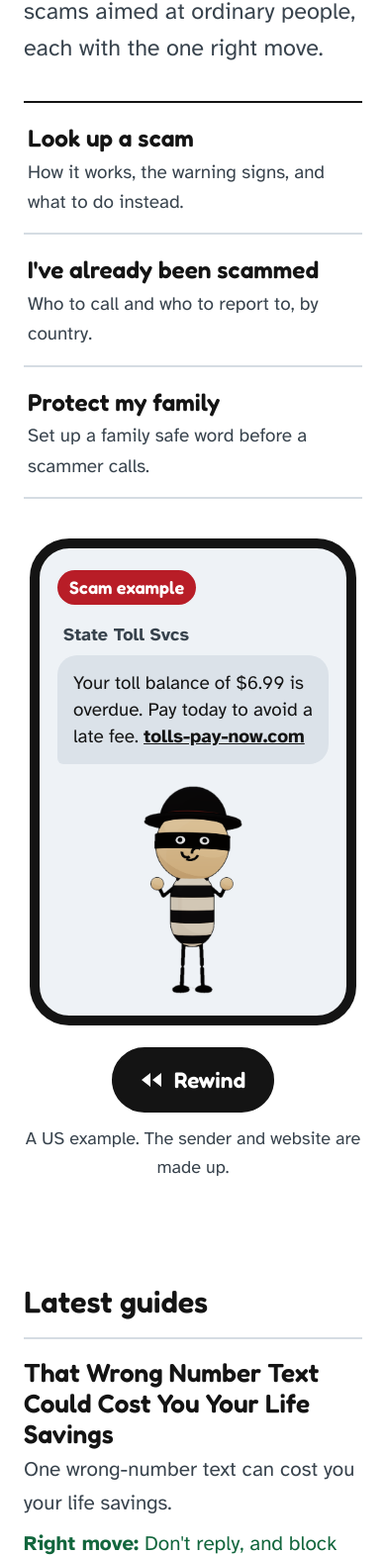
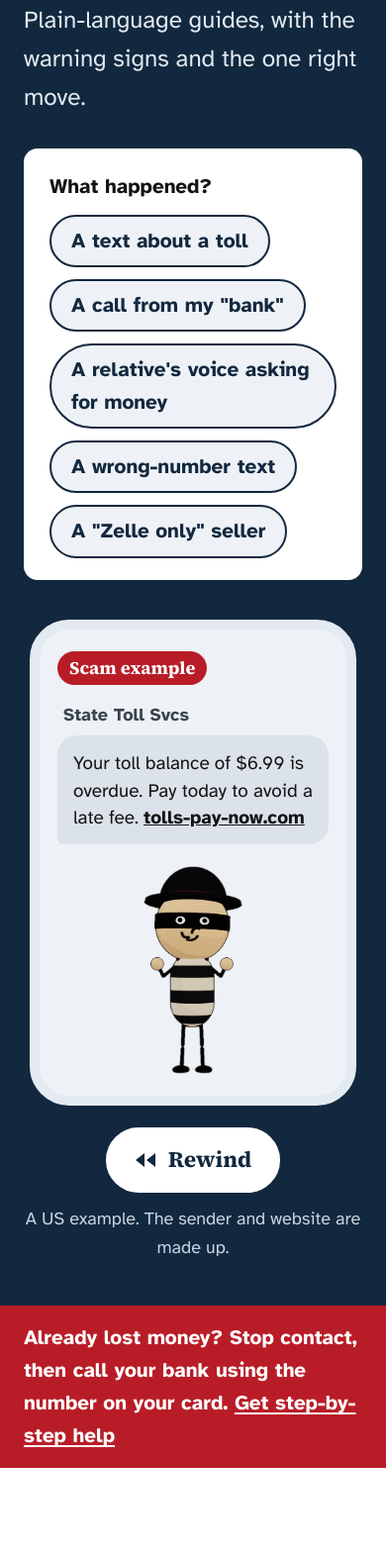
Before and after one commit to rrebenque/scam-proof-site, an Astro site: page / in a window 390 px wide. Shown: the part 429-2000 px from the top of the page at 99% size. Built offline with nearby package versions, Linux system fonts and the light colour scheme; Astro itself is replaced by a stand-in of ours.

Commit message:
Adopt Look B: navy hero, What happened? chips, serif headings, navy footer
Co-Authored-By: Claude Sonnet 5.5 <noreply@anthropic.com>
Claude-Session: https://claude.ai/code/session_01WEXAHQ9Ha2bHExWtmCG14N

```diff
--- a/package.json
+++ b/package.json
@@ -11,6 +11,7 @@
   "dependencies": {
     "@fontsource/atkinson-hyperlegible": "^5.3.0",
     "@fontsource/fredoka": "^5.3.0",
+    "@fontsource/source-serif-4": "^5.3.1",
     "astro": "^7.4.13"
   }
 }
--- a/src/layouts/Base.astro
+++ b/src/layouts/Base.astro
@@ -3,8 +3,8 @@ const social = [
   { label: 'YouTube', url: 'https://www.youtube.com/@scamproofmoney' },
   { label: 'Facebook', url: 'https://www.facebook.com/scamproofmoney' },
 ];
-import '@fontsource/fredoka/400.css';
-import '@fontsource/fredoka/600.css';
+import '@fontsource/source-serif-4/600.css';
+import '@fontsource/source-serif-4/700.css';
 import '@fontsource/atkinson-hyperlegible/400.css';
 import '@fontsource/atkinson-hyperlegible/700.css';
 import '../styles/global.css';
@@ -66,7 +66,7 @@ const here = (p: string) => (path === p || path.startsWith(p) ? 'page' : undefin
     </main>
     <footer class="site-footer">
       <div class="wrap">
-        <p class="follow"><strong>Watch and follow:</strong>
+        <p class="follow"><strong>Watch and follow:</strong>{' '}
           {social.map((x, i) => <>{i > 0 && ' · '}<a href={x.url} rel="noopener">{x.label}</a></>)}
         </p>
         <p>Every guide lists its sources and the date we last reviewed it.</p>
--- a/src/pages/index.astro
+++ b/src/pages/index.astro
@@ -5,31 +5,22 @@ import Base from '../layouts/Base.astro';
 const latest = (await getCollection('scams')).sort((a, b) => b.data.episode - a.data.episode).slice(0, 3);
 ---
 <Base title="Scam-Proof Money">
+  <div class="band">
     <div class="wrap hero">
       <div class="hero-copy">
-      <h1>Got a message that feels off?</h1>
-      <p class="lead">Plain-language guides to the scams aimed at ordinary people, each with the one right move.</p>
+        <h1>Not sure if it's a scam? Check before you click.</h1>
+        <p class="lead">Plain-language guides, with the warning signs and the one right move.</p>
 
-      <ul class="paths">
-        <li>
-          <a href="/scams/">
-            <span class="path-title">Look up a scam</span>
-            <span class="path-desc">How it works, the warning signs, and what to do instead.</span>
-          </a>
-        </li>
-        <li>
-          <a href="/been-scammed/">
-            <span class="path-title">I've already been scammed</span>
-            <span class="path-desc">Who to call and who to report to, by country.</span>
-          </a>
-        </li>
-        <li>
-          <a href="/scams/safe-word/">
-            <span class="path-title">Protect my family</span>
-            <span class="path-desc">Set up a family safe word before a scammer calls.</span>
-          </a>
-        </li>
+        <div class="ask">
+          <p class="ask-q">What happened?</p>
+          <ul class="situations">
+            <li><a href="/scams/toll-text/">A text about a toll</a></li>
+            <li><a href="/scams/safe-account/">A call from my "bank"</a></li>
+            <li><a href="/scams/voice-clone/">A relative's voice asking for money</a></li>
+            <li><a href="/scams/pig-butchering/">A wrong-number text</a></li>
+            <li><a href="/scams/zelle/">A "Zelle only" seller</a></li>
           </ul>
+        </div>
       </div>
 
       <div class="hero-demo">
@@ -59,24 +50,35 @@ const latest = (await getCollection('scams')).sort((a, b) => b.data.episode - a.
         <p class="demo-note">A US example. The sender and website are made up.</p>
       </div>
     </div>
+  </div>
 
-  <div class="wrap section">
-    <h2>Latest guides</h2>
+  <div class="alert">
+    <div class="wrap">
+      Already lost money? Stop contact, then call your bank using the number on your card.{' '}
+      <a href="/been-scammed/">Get step-by-step help</a>
+    </div>
+  </div>
+
+  <div class="wrap section first">
+    <h2>Latest scam guides</h2>
+    <p class="sub">Each one lists its sources and the date we last reviewed it.</p>
     <ul class="guide-list">
       {latest.map((s) => (
         <li>
-          <a href={`/scams/${s.id}/`}>
-            <span class="g-title">{s.data.title}</span>
-            <span class="g-answer">{s.data.answer}</span>
-          </a>
+          <span class="g-ep">Episode {s.data.episode}</span>
+          <div class="g-main">
+            <a href={`/scams/${s.id}/`} class="g-title">{s.data.title}</a>
             <p class="g-move"><strong>Right move:</strong> {s.data.rightMove}</p>
+          </div>
+          <span class="g-markets">{s.data.markets.length === 4 ? 'US · UK · Canada · Australia' : s.data.markets.join(' · ')}</span>
         </li>
       ))}
     </ul>
-    <p><a href="/scams/">See all scam guides</a></p>
+    <p><a href="/scams/"><strong>See all scam guides</strong></a></p>
   </div>
 
   <div class="wrap section">
+    <div class="how">
       <h2>How every guide works</h2>
       <div class="trio">
         <div class="t t-red">
@@ -93,28 +95,41 @@ const latest = (await getCollection('scams')).sort((a, b) => b.data.episode - a.
         </div>
       </div>
     </div>
+  </div>
+
+  <div class="wrap section last">
+    <div class="family">
+      <div>
+        <h2>Protect your family</h2>
+        <p>Agree on a family safe word before a scammer calls. It takes five minutes.</p>
+      </div>
+      <a class="family-btn" href="/scams/safe-word/">Set up a safe word</a>
+    </div>
+  </div>
 </Base>
 
 <style>
-  .hero { display: grid; grid-template-columns: 1.15fr 0.85fr; gap: 56px; align-items: center; padding-top: 56px; padding-bottom: 24px; }
-  .hero-copy .lead { max-width: 34ch; }
+  .band { background: var(--navy); color: #fff; }
+  .band h1 { color: #fff; }
+  .hero { display: grid; grid-template-columns: 1.2fr 0.8fr; gap: 56px; align-items: center; padding-top: 64px; padding-bottom: 64px; }
+  .hero-copy h1 { max-width: 15ch; }
+  .hero-copy .lead { max-width: 34ch; color: #e3eaf1; font-size: 1.35rem; }
 
-  .paths { list-style: none; margin: 34px 0 0; padding: 0; max-width: 520px; border-top: 2px solid var(--ink); }
-  .paths li { border-bottom: 2px solid var(--line); }
-  .paths a { display: block; padding: 16px 4px; text-decoration: none; }
-  .paths a:hover { background: var(--mist); color: var(--ink); }
-  .path-title { display: block; font-family: var(--display); font-weight: 600; font-size: 1.35rem; }
-  .path-desc { display: block; color: var(--muted); font-size: 1.05rem; }
+  .ask { background: #fff; color: var(--ink); border-radius: 14px; padding: 22px 26px; margin-top: 32px; max-width: 680px; }
+  .ask-q { font-weight: 700; margin: 0 0 12px; }
+  .situations { list-style: none; margin: 0; padding: 0; display: flex; flex-wrap: wrap; gap: 12px; max-width: none; }
+  .situations a { display: inline-flex; align-items: center; min-height: 52px; padding: 8px 20px; border-radius: 999px; border: 2px solid var(--navy); background: var(--mist); color: var(--navy); font-weight: 700; text-decoration: none; }
+  .situations a:hover { background: var(--navy); color: #fff; }
 
   .hero-demo { display: flex; flex-direction: column; align-items: center; }
-  .phone { width: min(330px, 100%); border: 10px solid var(--ink); border-radius: 40px; background: var(--mist); overflow: hidden; }
+  .phone { width: min(330px, 100%); border: 10px solid #e3eaf1; border-radius: 40px; background: var(--mist); overflow: hidden; color: var(--ink); }
   .screen { position: relative; min-height: 460px; padding: 22px 18px; }
   .state { display: flex; flex-direction: column; }
   .state[hidden] { display: none; }
   .state .pill { align-self: flex-start; }
   .char { align-self: center; height: 210px; width: auto; margin-top: 22px; }
 
-  .pill { display: inline-block; font-family: var(--display); font-weight: 600; font-size: 1rem; color: #fff; padding: 3px 12px; border-radius: 999px; margin-bottom: 16px; }
+  .pill { display: inline-block; font-family: var(--display); font-weight: 700; font-size: 1rem; color: #fff; padding: 3px 12px; border-radius: 999px; margin-bottom: 16px; }
   .pill-red { background: var(--red-ink); }
   .pill-green { background: var(--green); }
 
@@ -122,7 +137,7 @@ const latest = (await getCollection('scams')).sort((a, b) => b.data.episode - a.
   .bubble { background: #dbe2e9; border-radius: 20px 20px 20px 6px; padding: 14px 16px; font-size: 1.05rem; line-height: 1.45; margin: 0; }
   .fake-link { text-decoration: underline; font-weight: 700; word-break: break-all; }
 
-  .move-big { font-family: var(--display); font-weight: 600; font-size: 1.9rem; line-height: 1.15; margin: 0 0 12px; }
+  .move-big { font-family: var(--display); font-weight: 700; font-size: 1.9rem; line-height: 1.15; margin: 0 0 12px; }
   .move-text { font-size: 1.15rem; margin: 0; }
 
   .tape { position: absolute; inset: 0; pointer-events: none; opacity: 0; background: repeating-linear-gradient(0deg, rgba(20, 20, 20, 0.5) 0 3px, rgba(255, 255, 255, 0.55) 3px 7px); mix-blend-mode: multiply; }
@@ -141,30 +156,46 @@ const latest = (await getCollection('scams')).sort((a, b) => b.data.episode - a.
     70% { transform: translateX(-4px); }
   }
 
-  .rewind { margin-top: 22px; display: inline-flex; align-items: center; gap: 12px; font: inherit; font-family: var(--display); font-weight: 600; font-size: 1.25rem; padding: 12px 26px; border-radius: 999px; border: 3px solid var(--ink); background: var(--ink); color: #fff; cursor: pointer; }
-  .rewind:hover { background: #fff; color: var(--ink); }
-  .demo-note { margin: 12px 0 0; color: var(--muted); font-size: 1rem; text-align: center; }
+  .rewind { margin-top: 22px; display: inline-flex; align-items: center; gap: 12px; font: inherit; font-family: var(--display); font-weight: 700; font-size: 1.25rem; min-height: 52px; padding: 12px 26px; border-radius: 999px; border: 3px solid #fff; background: #fff; color: var(--navy); cursor: pointer; }
+  .rewind:hover { background: var(--navy); color: #fff; }
+  .demo-note { margin: 12px 0 0; color: #c7d3df; font-size: 1rem; text-align: center; }
+
+  .alert { background: var(--red-ink); color: #fff; font-weight: 700; }
+  .alert .wrap { padding-top: 16px; padding-bottom: 16px; }
+  .alert a { color: #fff; }
 
   .section { padding-top: 24px; padding-bottom: 24px; }
-  .guide-list { list-style: none; margin: 18px 0 20px; padding: 0; max-width: 760px; }
-  .guide-list li { border-top: 2px solid var(--line); padding: 18px 0 20px; }
-  .guide-list li:last-child { border-bottom: 2px solid var(--line); }
-  .guide-list a { display: block; text-decoration: none; }
-  .guide-list a:hover .g-title { text-decoration: underline; text-decoration-thickness: 3px; }
-  .g-title { display: block; font-family: var(--display); font-weight: 600; font-size: 1.45rem; line-height: 1.2; }
-  .g-answer { display: block; color: var(--muted); margin-top: 4px; }
-  .g-move { margin: 8px 0 0; color: var(--green); }
+  .section.first { padding-top: 64px; }
+  .section.last { padding-bottom: 80px; }
+  .sub { color: var(--muted); margin: 8px 0 24px; }
+  .guide-list { list-style: none; margin: 0 0 20px; padding: 0; max-width: none; border-top: 3px solid var(--navy); }
+  .guide-list li { display: flex; flex-wrap: wrap; gap: 8px 32px; align-items: baseline; padding: 24px 0; border-bottom: 1px solid var(--line); }
+  .g-ep { flex: 0 0 120px; font-weight: 700; color: var(--muted); }
+  .g-main { flex: 1 1 420px; min-width: 0; }
+  .g-title { font-family: var(--display); font-weight: 700; font-size: 1.5rem; line-height: 1.25; text-decoration-thickness: 2px; color: var(--navy); }
+  .g-move { margin: 6px 0 0; color: var(--green); max-width: var(--measure); }
   .g-move strong { color: var(--green); }
+  .g-markets { flex: 0 0 auto; font-weight: 700; color: var(--navy); }
 
-  .trio { display: grid; grid-template-columns: repeat(3, 1fr); gap: 28px; margin: 18px 0 40px; }
-  .t { border-top: 8px solid var(--ink); padding-top: 14px; }
-  .t-red { border-top-color: var(--red); }
-  .t-green { border-top-color: var(--green); }
+  .how { background: #f1f5f9; border-radius: 16px; padding: 40px 44px; }
+  .how h2 { margin-top: 0; }
+  .trio { display: grid; grid-template-columns: repeat(3, 1fr); gap: 28px; margin-top: 18px; }
+  .t h3 { margin-bottom: 4px; }
+  .t-red h3 { color: var(--red-ink); }
+  .t-ink h3 { color: var(--navy); }
+  .t-green h3 { color: var(--green); }
   .t p { margin: 0; color: var(--muted); }
 
+  .family { display: flex; flex-wrap: wrap; gap: 24px; align-items: center; justify-content: space-between; border: 2px solid var(--navy); border-radius: 16px; padding: 28px 32px; }
+  .family h2 { margin: 0 0 6px; font-size: 1.9rem; }
+  .family p { margin: 0; }
+  .family-btn { display: inline-block; text-decoration: none; background: var(--navy); color: #fff; font-weight: 700; padding: 16px 30px; border-radius: 12px; }
+  .family-btn:hover { background: var(--red-ink); color: #fff; }
+
   @media (max-width: 860px) {
-    .hero { grid-template-columns: 1fr; gap: 40px; padding-top: 36px; }
+    .hero { grid-template-columns: 1fr; gap: 40px; padding-top: 36px; padding-bottom: 44px; }
     .trio { grid-template-columns: 1fr; gap: 22px; }
+    .how { padding: 28px 24px; }
   }
 </style>
 
--- a/src/styles/global.css
+++ b/src/styles/global.css
@@ -7,7 +7,8 @@
   --green: #12663d;
   --muted: #38434d;
   --line: #d5dce3;
-  --display: 'Fredoka', 'Trebuchet MS', system-ui, sans-serif;
+  --display: 'Source Serif 4', Georgia, 'Times New Roman', serif;
+  --navy: #12283f;
   --body: 'Atkinson Hyperlegible', system-ui, -apple-system, 'Segoe UI', sans-serif;
   --measure: 68ch;
 }
@@ -32,7 +33,7 @@ a:hover { color: var(--red-ink); }
 
 :focus-visible { outline: 3px solid var(--ink); outline-offset: 3px; border-radius: 4px; }
 
-h1, h2, h3 { font-family: var(--display); font-weight: 600; line-height: 1.15; margin: 0; }
+h1, h2, h3 { font-family: var(--display); font-weight: 700; line-height: 1.15; margin: 0; }
 h1 { font-size: clamp(2.2rem, 5vw, 3.4rem); letter-spacing: -0.01em; }
 h2 { font-size: 1.7rem; margin: 56px 0 14px; }
 h3 { font-size: 1.25rem; margin: 0 0 6px; }
@@ -47,16 +48,18 @@ ol, ul { max-width: var(--measure); }
 /* header and footer */
 .site-header { border-bottom: 1px solid var(--line); }
 .site-header .wrap { display: flex; flex-wrap: wrap; align-items: center; justify-content: space-between; gap: 8px 24px; padding-top: 14px; padding-bottom: 14px; }
-.brand { display: inline-flex; align-items: center; gap: 10px; font-family: var(--display); font-weight: 600; font-size: 1.35rem; text-decoration: none; color: var(--ink); }
-.brand:hover { color: var(--ink); }
+.brand { display: inline-flex; align-items: center; gap: 10px; font-family: var(--display); font-weight: 700; color: var(--navy); font-size: 1.35rem; text-decoration: none; color: var(--ink); }
+.brand:hover { color: var(--navy); }
 .brand svg { flex: none; }
 .site-header nav { display: flex; flex-wrap: wrap; gap: 4px 22px; }
 .site-header nav a { font-weight: 700; text-decoration: none; padding: 12px 0; border-bottom: 3px solid transparent; }
 .site-header nav a:hover { border-bottom-color: var(--red); color: var(--ink); }
 .site-header nav a[aria-current='page'] { border-bottom-color: var(--ink); }
 
-.site-footer { border-top: 1px solid var(--line); background: var(--mist); }
-.site-footer .wrap { padding-top: 28px; padding-bottom: 40px; color: var(--muted); font-size: 1rem; }
+.site-footer { background: var(--navy); color: #e3eaf1; }
+.site-footer .wrap { padding-top: 28px; padding-bottom: 40px; color: #e3eaf1; font-size: 1rem; }
+.site-footer a { color: #fff; }
+.site-footer a:hover { color: #ffd2d4; }
 .site-footer p { margin-bottom: 0.6em; }
 
 /* shared pieces */
```
Also changed, not shown: 1 other file. Lines whose indentation alone changed are shown as unchanged.
